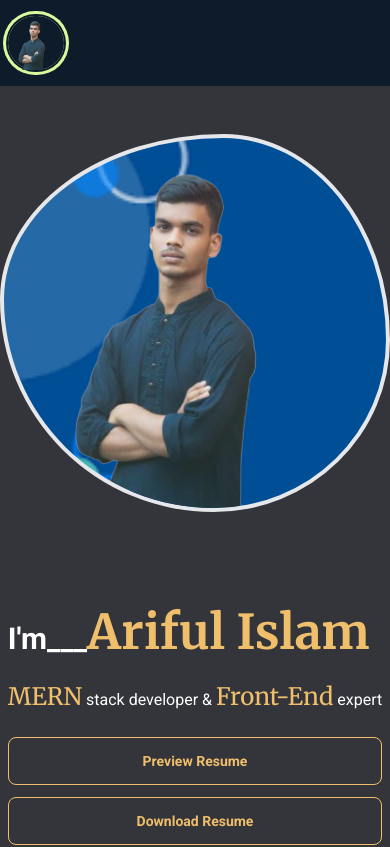
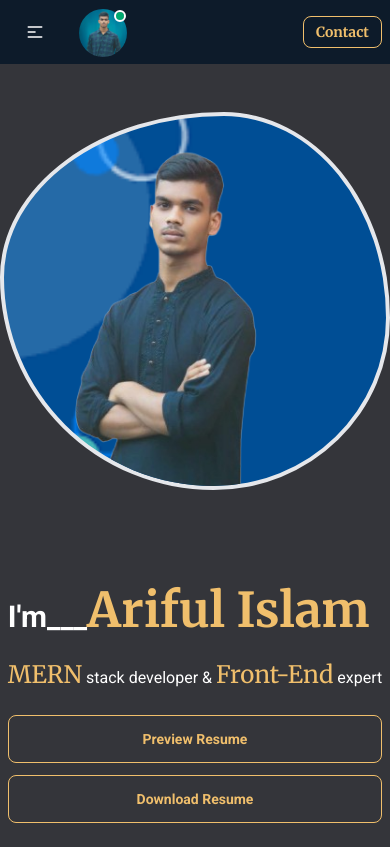
Before and after one commit to Arif-Islam21/developerPortfolio, a React (Vite) app: page / in a window 390 px wide. Shown: the top 847 px of the page. Built offline with nearby package versions, Linux system fonts and the light colour scheme.

Commit message:
responsive navbar added

```diff
--- a/src/Pages/Home/Navbar/Navbar.jsx
+++ b/src/Pages/Home/Navbar/Navbar.jsx
@@ -1,51 +1,99 @@
 import img from "/portfolio.png";
+import img2 from "/portfolio2.jpeg";
 
 const Navbar = () => {
-  return (
-    <div className="navbar flex justify-between py-4 items-center bg-base-100">
-      <div
-        data-aos="fade-zoom-in"
-        data-aos-offset="300"
-        data-aos-duration="500"
-        data-aos-easing="ease-in-back"
-        className="ring-lime-200 lg:ml-16  ring-offset-base-100 w-14 rounded-full ring ring-offset-2"
-      >
-        <img src={img} />
-      </div>
-      <div
-        data-aos="fade-zoom-in"
-        data-aos-offset="300"
-        data-aos-duration="500"
-        data-aos-easing="ease-in-back"
-        className="flex-none  lg:pr-12"
-      >
-        <ul className="menu hidden lg:flex menu-horizontal px-1">
-          <li>
+  const links = (
+    <>
+      <button className="btn btn-sm btn-outline border-text-Color text-text-Color mr-2">
         <a href="#about" className="font-merriWeather">
           About
         </a>
-          </li>
-          <li>
+      </button>
+      <button className="btn btn-sm btn-outline border-text-Color text-text-Color mr-2">
         <a href="#skills" className="font-merriWeather">
           Skills
         </a>
-          </li>
-          <li>
+      </button>
+      <button className="btn btn-sm btn-outline border-text-Color text-text-Color mr-2">
         <a href="#portfolio" className="font-merriWeather">
           Portfolio
         </a>
-          </li>
-          <li>
+      </button>
+      <button className="btn btn-sm btn-outline border-text-Color text-text-Color mr-2">
         <a href="#experience" className="font-merriWeather">
           Experience
         </a>
-          </li>
-          <li>
+      </button>
+    </>
+  );
+
+  return (
+    // <div className="navbar flex justify-between py-4 items-center bg-base-100">
+    //   <div
+    //     data-aos="fade-zoom-in"
+    //     data-aos-offset="300"
+    //     data-aos-duration="500"
+    //     data-aos-easing="ease-in-back"
+    //     className="ring-lime-200 lg:ml-16  ring-offset-base-100 w-14 rounded-full ring ring-offset-2"
+    //   >
+    //     <img src={img} />
+    //   </div>
+    //   <div
+    //     data-aos="fade-zoom-in"
+    //     data-aos-offset="300"
+    //     data-aos-duration="500"
+    //     data-aos-easing="ease-in-back"
+    //     className="flex-none  lg:pr-12"
+    //   >
+    //     <ul className="menu hidden lg:flex menu-horizontal px-1">
+
+    //     </ul>
+    //   </div>
+    // </div>
+    // responsive navbr
+    <div className="navbar bg-base-100">
+      <div className="navbar-start">
+        <div className="dropdown">
+          <div tabIndex={0} role="button" className="btn btn-ghost lg:hidden">
+            <svg
+              xmlns="http://www.w3.org/2000/svg"
+              className="h-5 w-5"
+              fill="none"
+              viewBox="0 0 24 24"
+              stroke="currentColor"
+            >
+              <path
+                strokeLinecap="round"
+                strokeLinejoin="round"
+                strokeWidth="2"
+                d="M4 6h16M4 12h8m-8 6h16"
+              />
+            </svg>
+          </div>
+          <ul
+            tabIndex={0}
+            className="menu menu-sm dropdown-content bg-base-100 rounded-box z-[1] mt-3 w-52 p-2 shadow"
+          >
+            {links}
+          </ul>
+        </div>
+        <a className="btn btn-ghost text-xl">
+          <div className="avatar online">
+            <div className="w-12 rounded-full">
+              <img src={img2} />
+            </div>
+          </div>
+        </a>
+      </div>
+      <div className="navbar-center hidden lg:flex">
+        <ul className="menu menu-horizontal px-1">{links}</ul>
+      </div>
+      <div className="navbar-end">
+        <button className="btn btn-sm btn-outline border-text-Color text-text-Color">
           <a href="#contact" className="font-merriWeather">
             Contact
           </a>
-          </li>
-        </ul>
+        </button>
       </div>
     </div>
   );
```
Also changed, not shown: public/portfolio2.jpeg (added). Lines whose indentation alone changed are shown as unchanged.
